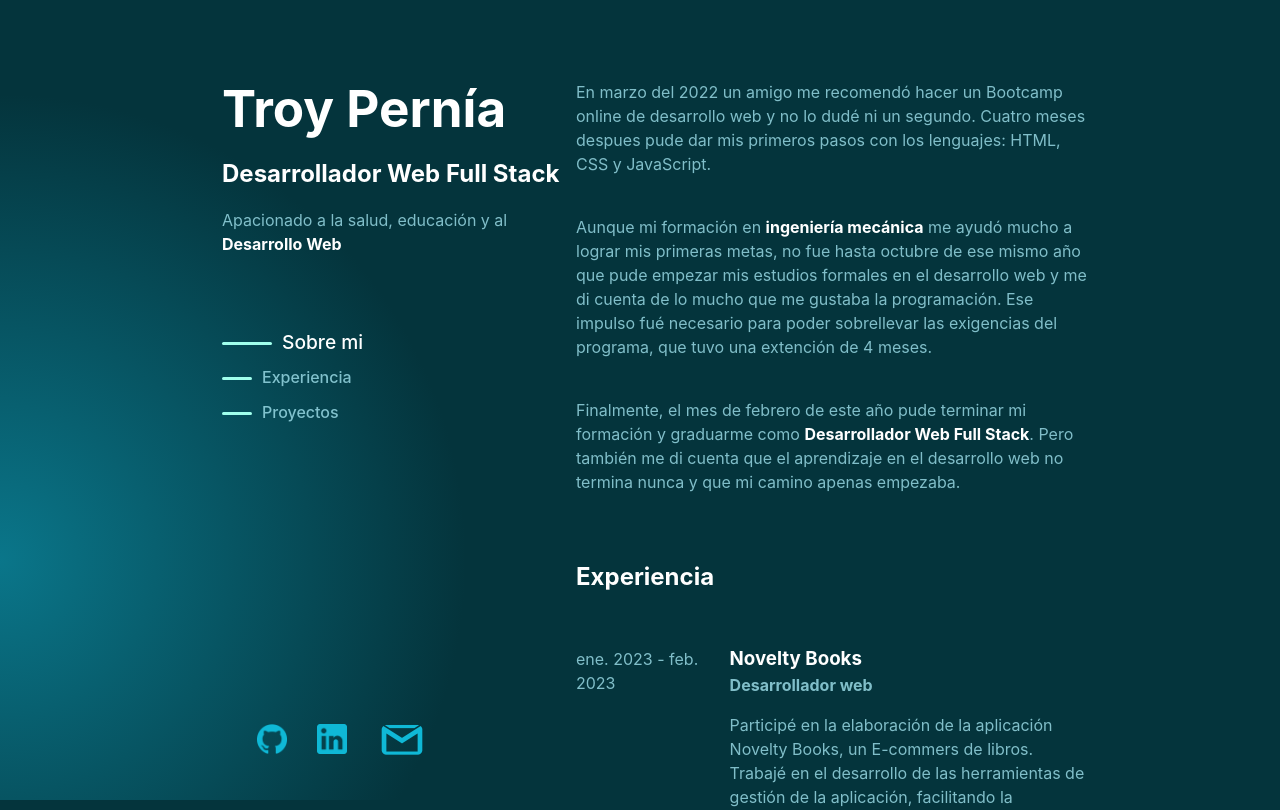
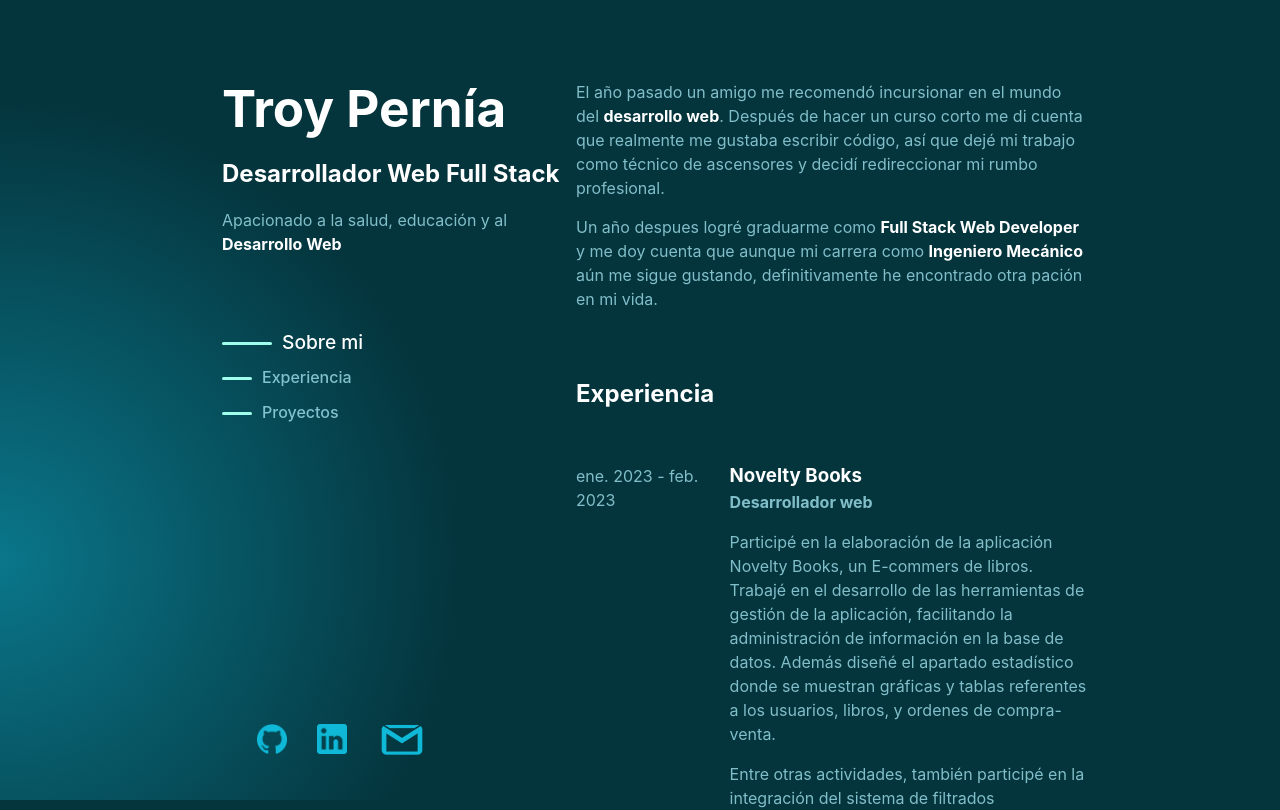
Before and after one commit to Tortoiselizard/Portafolio_Front, a React (Vite) app: page / in a window 1280 px wide. Shown: the top 810 px of the page. Built offline with nearby package versions, Linux system fonts and the light colour scheme.

Commit message:
change components/AboutMe.jsx: change text to show in <p> tag (line 6-7)

```diff
--- a/src/components/AboutMe/AboutMe.jsx
+++ b/src/components/AboutMe/AboutMe.jsx
@@ -3,11 +3,8 @@ import style from './AboutMe.module.css'
 function AboutMe () {
   return (
     <section id='AboutMe' className={style.AboutMeContainer}>
-      <p>En marzo del 2022 un amigo me recomendó hacer un Bootcamp online de desarrollo web y no lo dudé ni un segundo. Cuatro meses despues pude dar mis primeros pasos con los lenguajes: HTML, CSS y JavaScript.</p>
-      <br />
-      <p>Aunque mi formación en <strong><span>ingeniería mecánica</span></strong> me ayudó mucho a lograr mis primeras metas, no fue hasta octubre de ese mismo año que pude empezar mis estudios formales en el desarrollo web y me di cuenta de lo mucho que me gustaba la programación. Ese impulso fué necesario para poder sobrellevar las exigencias del programa, que tuvo una extención de 4 meses.</p>
-      <br />
-      <p>Finalmente, el mes de febrero de este año pude terminar mi formación y graduarme como <strong><span>Desarrollador Web Full Stack</span></strong>. Pero también me di cuenta que el aprendizaje en el desarrollo web no termina nunca y que mi camino apenas empezaba.</p>
+      <p>El año pasado un amigo me recomendó incursionar en el mundo del <strong><span>desarrollo web</span></strong>. Después de hacer un curso corto me di cuenta que realmente me gustaba escribir código, así que dejé mi trabajo como técnico de ascensores y decidí redireccionar mi rumbo profesional.</p>
+      <p>Un año despues logré graduarme como <strong><span>Full Stack Web Developer</span></strong> y me doy cuenta que aunque mi carrera como <strong><span>Ingeniero Mecánico</span></strong> aún me sigue gustando, definitivamente he encontrado otra pación en mi vida.</p>
     </section>
   )
 }
```
